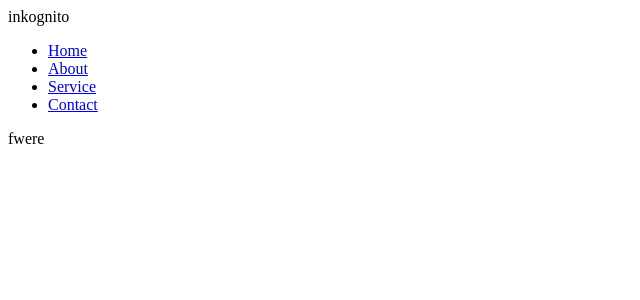
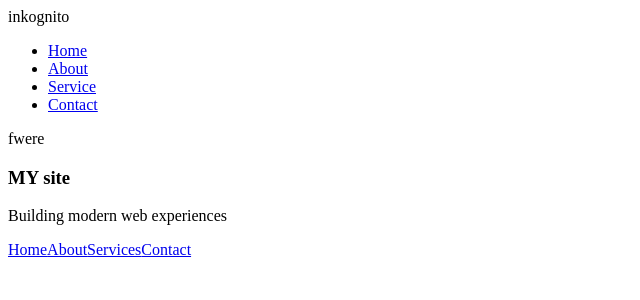
Before and after one commit to Mikebabu254/MIKE-PORTFOLIO, a React (Vite) app in the folder mike-portfolio/: page / in a window 1280 px wide. Shown: the top 300 px of the page, without its empty margins (0-640 px from the left). Built offline with nearby package versions, Linux system fonts and the light colour scheme.

Commit message:
footer link

```diff
--- a/mike-portfolio/src/components/footer.jsx
+++ b/mike-portfolio/src/components/footer.jsx
@@ -4,7 +4,15 @@
     return(
         <footer className="footer">
             <div className="footer-content">
+                <h3>MY site</h3>
+                <p>Building modern web experiences</p>
+            </div>
 
+            <div className="footer-link">
+                <a href="/">Home</a>
+                <a href="/about">About</a>
+                <a href="/services">Services</a>
+                <a href="/contact">Contact</a>
             </div>
         </footer>
     )
```
